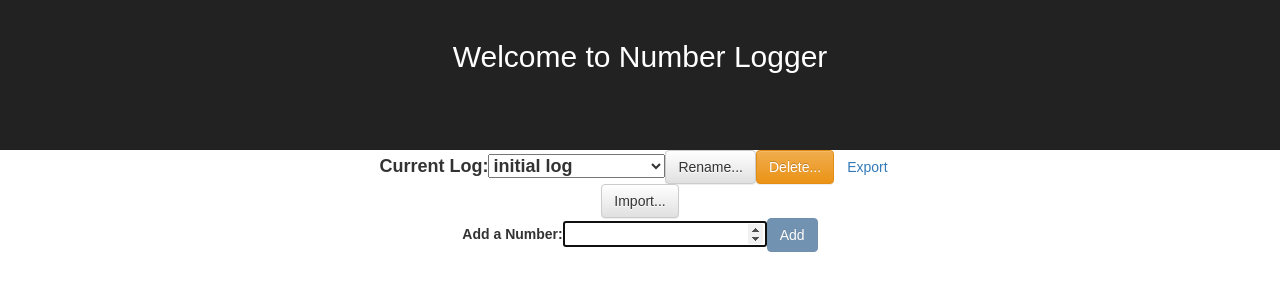
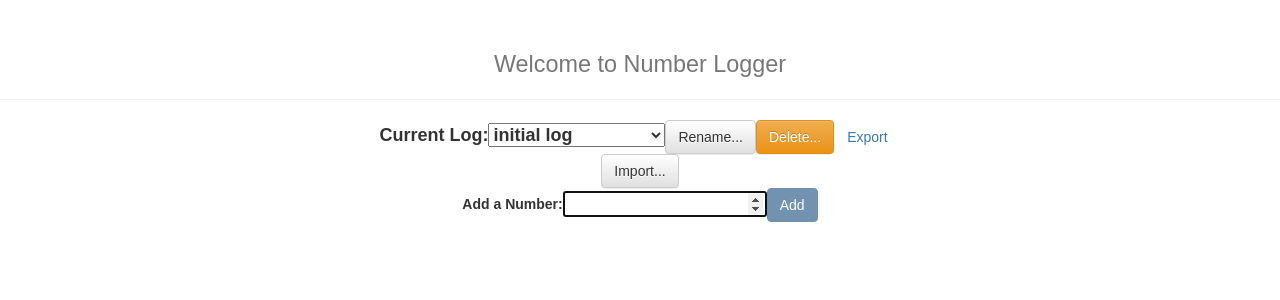
Before and after one commit to mikelson/number-logger, a React (Create React App) app: page / in a window 1280 px wide. Shown: the top 300 px of the page. Built offline with nearby package versions, Linux system fonts and the light colour scheme.

Commit message:
use react-bootstrap PageHeader

```diff
--- a/src/App.css
+++ b/src/App.css
@@ -1,28 +1,11 @@
 .App {
   text-align: center;
-}
-
-.App-logo {
-  animation: App-logo-spin infinite 20s linear;
-  height: 80px;
-}
-
-.App-header {
-  background-color: #222;
-  height: 150px;
-  padding: 20px;
-  color: white;
 }
 
 .App-intro {
   font-size: large;
 }
 
-@keyframes App-logo-spin {
-  from { transform: rotate(0deg); }
-  to { transform: rotate(360deg); }
-}
-
 th {
   text-align: center;
 }
--- a/src/App.js
+++ b/src/App.js
@@ -3,7 +3,14 @@
 //
 import update from 'immutability-helper';
 import React, { Component } from 'react';
-import { Button, Table, Grid, Row, Col } from 'react-bootstrap';
+import {
+  PageHeader,
+  Button,
+  Table,
+  Grid,
+  Row,
+  Col,
+} from 'react-bootstrap';
 import './App.css';
 
 const defaultUnits = "#";
@@ -272,9 +279,9 @@ class App extends Component {
     ));
     return (
       <div className="App">
-        <div className="App-header">
-          <h2>Welcome to Number Logger</h2>
-        </div>
+        <PageHeader>
+          <small>Welcome to Number Logger</small>
+        </PageHeader>
         <div>
           <div className="App-intro">
             {this.state.logs.length ?
```
